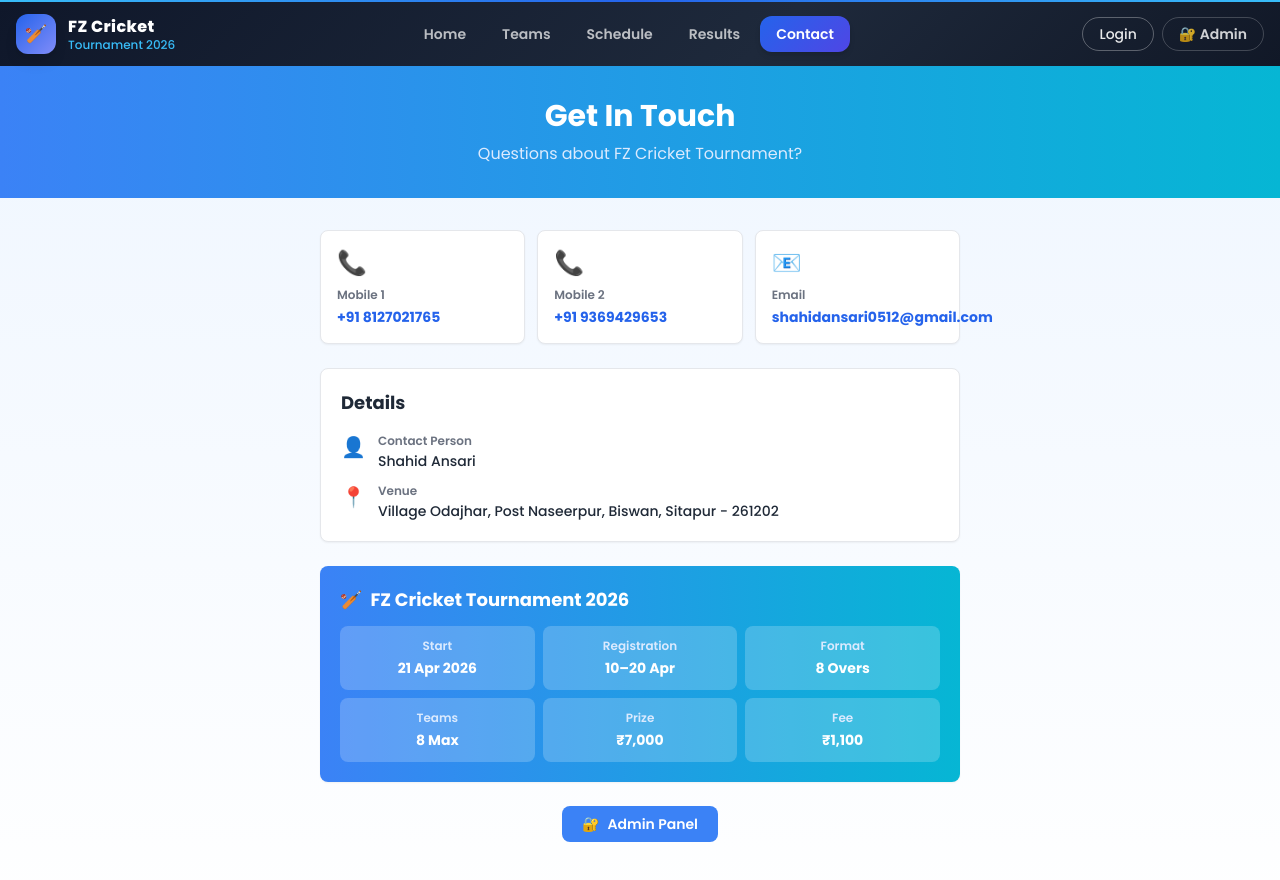
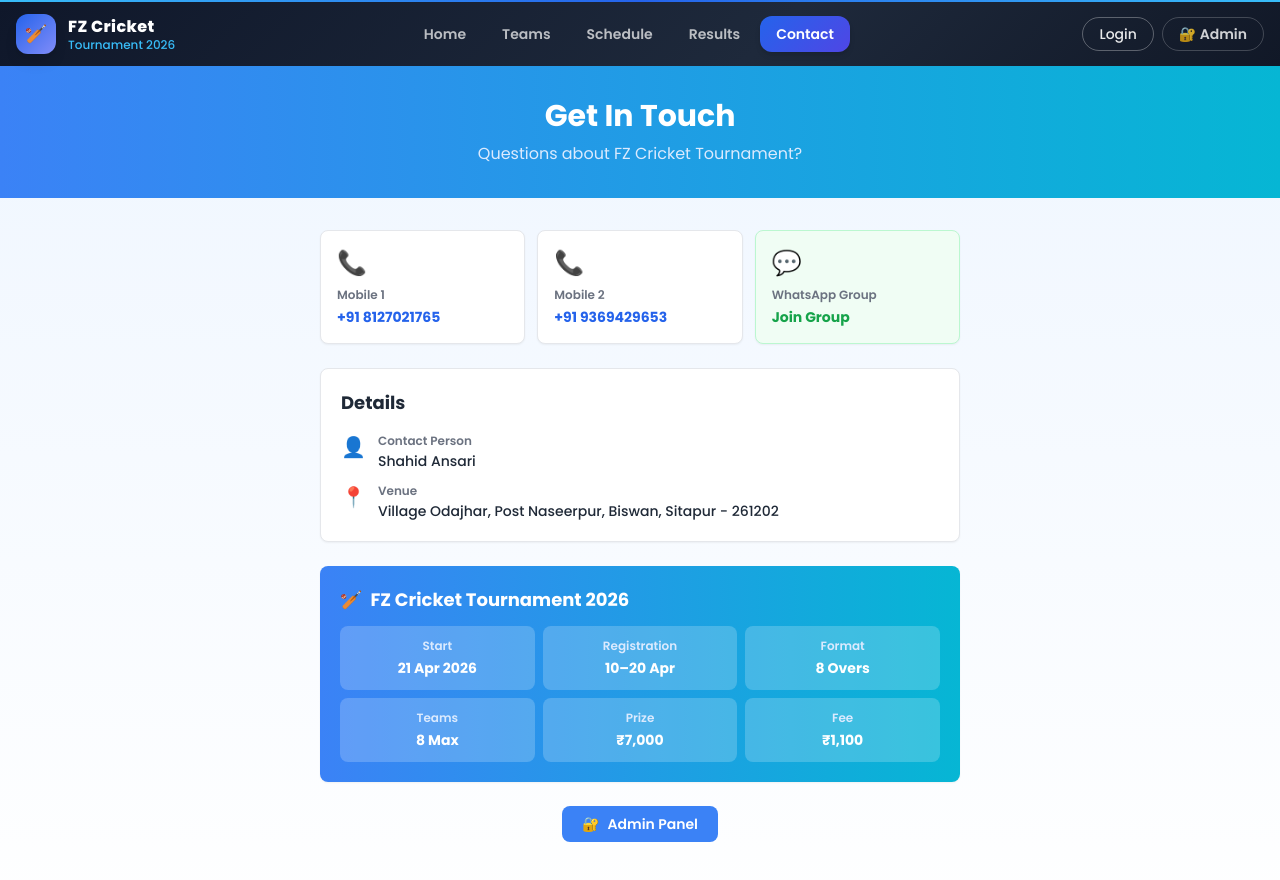
Before and after one commit to ansari0512/FZCricket_Tournament, a React (Vite) app in the folder frontend/: page /contact in a window 1280 px wide. Shown: the top 880 px of the page. Built offline with nearby package versions, Linux system fonts and the light colour scheme; no server answers.

Commit message:
feat: update whatsapp group link

```diff
--- a/frontend/src/pages/Contact.jsx
+++ b/frontend/src/pages/Contact.jsx
@@ -4,7 +4,7 @@ export default function Contact() {
   const contacts = [
     { icon: '📞', label: 'Mobile 1', value: '+91 8127021765', href: 'tel:+918127021765' },
     { icon: '📞', label: 'Mobile 2', value: '+91 9369429653', href: 'tel:+919369429653' },
-    { icon: '📧', label: 'Email', value: 'shahidansari0512@gmail.com', href: 'mailto:shahidansari0512@gmail.com' },
+    { icon: '💬', label: 'WhatsApp Group', value: 'Join Group', href: 'https://chat.whatsapp.com/CR4Wx8QgHbJFaTnDkuTkxu' },
   ]
 
   const details = [
@@ -34,15 +34,26 @@ export default function Contact() {
       <div className="max-w-2xl mx-auto px-4 py-8 space-y-6">
         {/* Quick Contact */}
         <div className="grid grid-cols-1 md:grid-cols-3 gap-3">
-          {contacts.map((item, i) => (
-            <a key={i} href={item.href} className="group">
-              <div className="bg-white rounded-lg p-4 shadow-sm hover:shadow-md transition-all border border-gray-200 hover:border-blue-300">
-                <p className="text-2xl mb-2">{item.icon}</p>
-                <p className="text-xs text-gray-500 font-semibold mb-1">{item.label}</p>
-                <p className="text-sm font-bold text-blue-600 group-hover:text-blue-700">{item.value}</p>
-              </div>
-            </a>
-          ))}
+          {contacts.map((item, i) => {
+            const isWhatsApp = item.label === 'WhatsApp Group'
+            return (
+              <a key={i} href={item.href} target={isWhatsApp ? '_blank' : '_self'} rel={isWhatsApp ? 'noopener noreferrer' : ''} className="group">
+                <div className={`rounded-lg p-4 shadow-sm hover:shadow-md transition-all border ${
+                  isWhatsApp
+                    ? 'bg-green-50 border-green-200 hover:border-green-400'
+                    : 'bg-white border-gray-200 hover:border-blue-300'
+                }`}>
+                  <p className="text-2xl mb-2">{item.icon}</p>
+                  <p className="text-xs text-gray-500 font-semibold mb-1">{item.label}</p>
+                  <p className={`text-sm font-bold ${
+                    isWhatsApp
+                      ? 'text-green-600 group-hover:text-green-700'
+                      : 'text-blue-600 group-hover:text-blue-700'
+                  }`}>{item.value}</p>
+                </div>
+              </a>
+            )
+          })}
         </div>
 
         {/* Details */}
```
